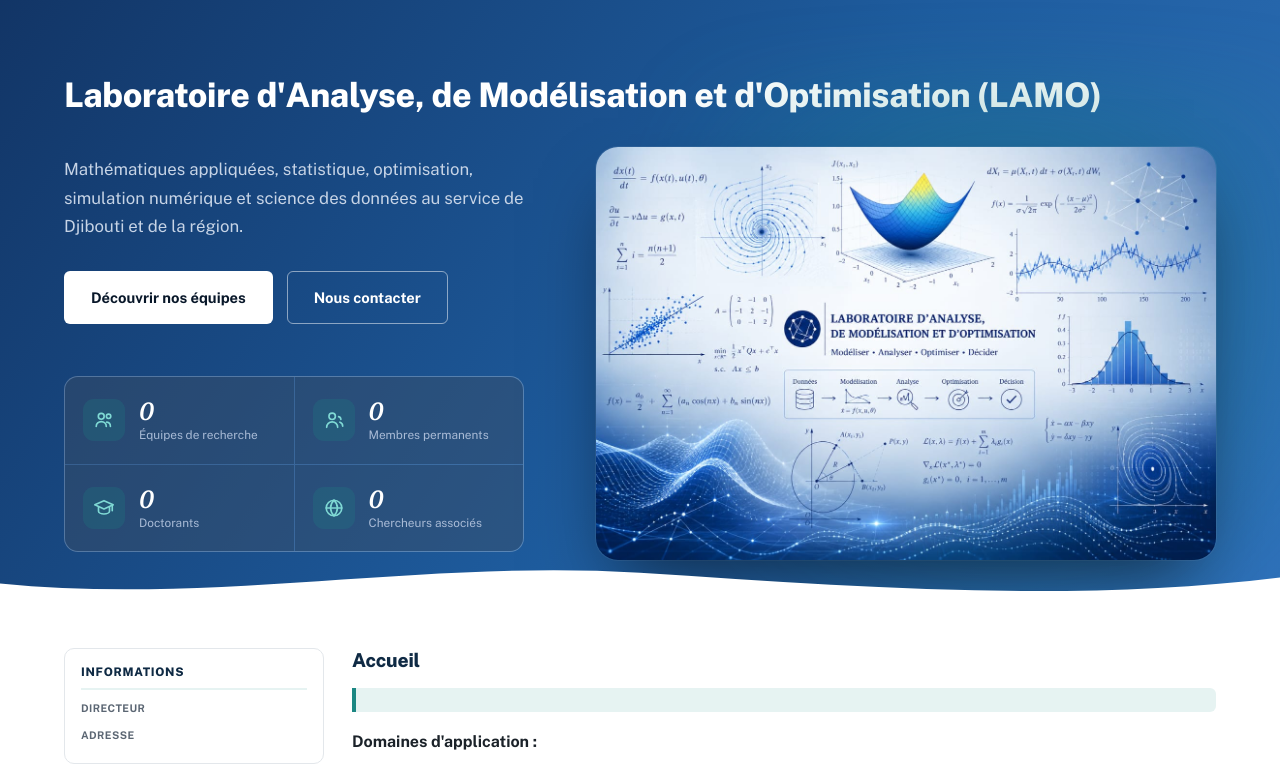
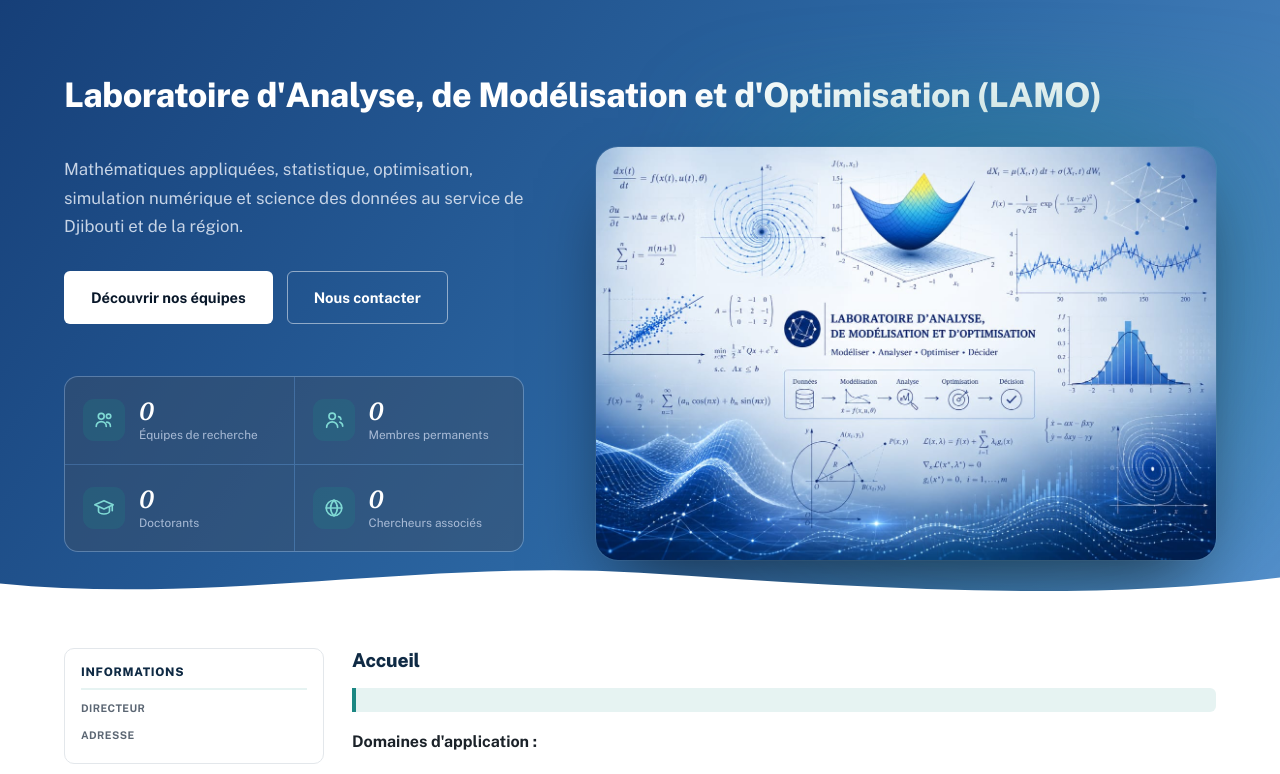
Before and after one commit to laboratoiredjib-lang/lamo, a Django app: page / in a window 1280 px wide. Shown: the part 89-863 px from the top of the page. Run offline with Django 5.2, Linux system fonts and the light colour scheme; data comes from the database, SQL or seed files in the repository; data that the repository does not hold is empty; parts of the project's set-up code (start-up, migrations or seed data) failed here and were passed over.

Commit message:
Éclaircit encore le fond du hero pour se fondre avec l'illustration
Le dégradé est encore rapproché des tons de l'image mathématique, de
sorte que la carte illustrée se fonde presque entièrement dans le fond
du hero.

Co-Authored-By: Claude Sonnet 5 <noreply@anthropic.com>

```diff
--- a/lab/static/lab/css/style.css
+++ b/lab/static/lab/css/style.css
@@ -326,7 +326,7 @@ p { margin: 0 0 1em; color: var(--ink); }
 /* ---------- Hero v3 (accueil) : texte à gauche, illustration encadrée à droite ---------- */
 .hero-v3 {
   position: relative; overflow: hidden; padding: 76px 0 44px;
-  background: linear-gradient(125deg, #123566 0%, #1e5c9e 55%, #2f72bb 100%);
+  background: linear-gradient(125deg, #163f78 0%, #2c67a3 55%, #5490cc 100%);
 }
 .hero-v3-title {
   font-size: clamp(1.5rem, 2.65vw, 2.3rem); color: #fff; margin: 0 0 32px; line-height: 1.15;
```
